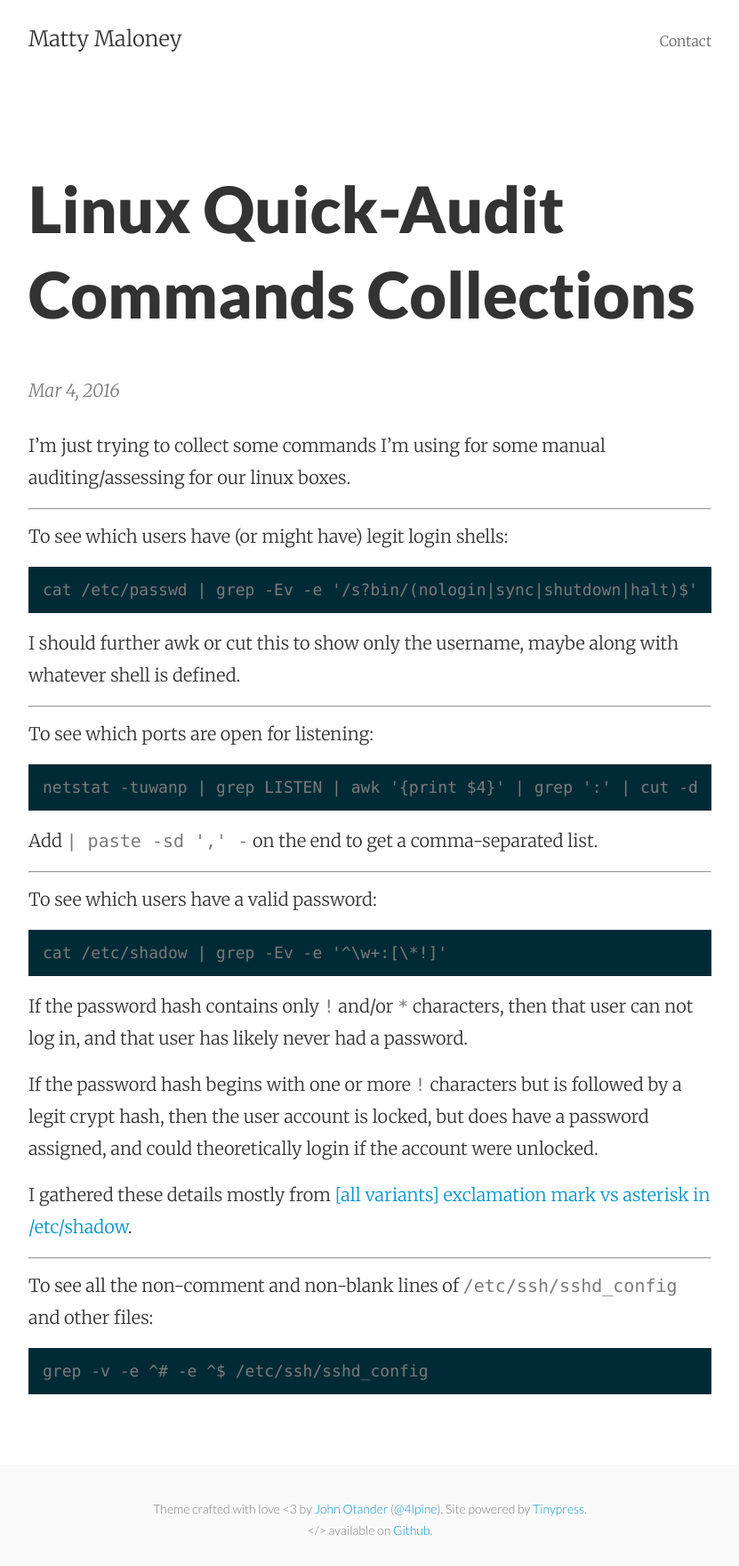
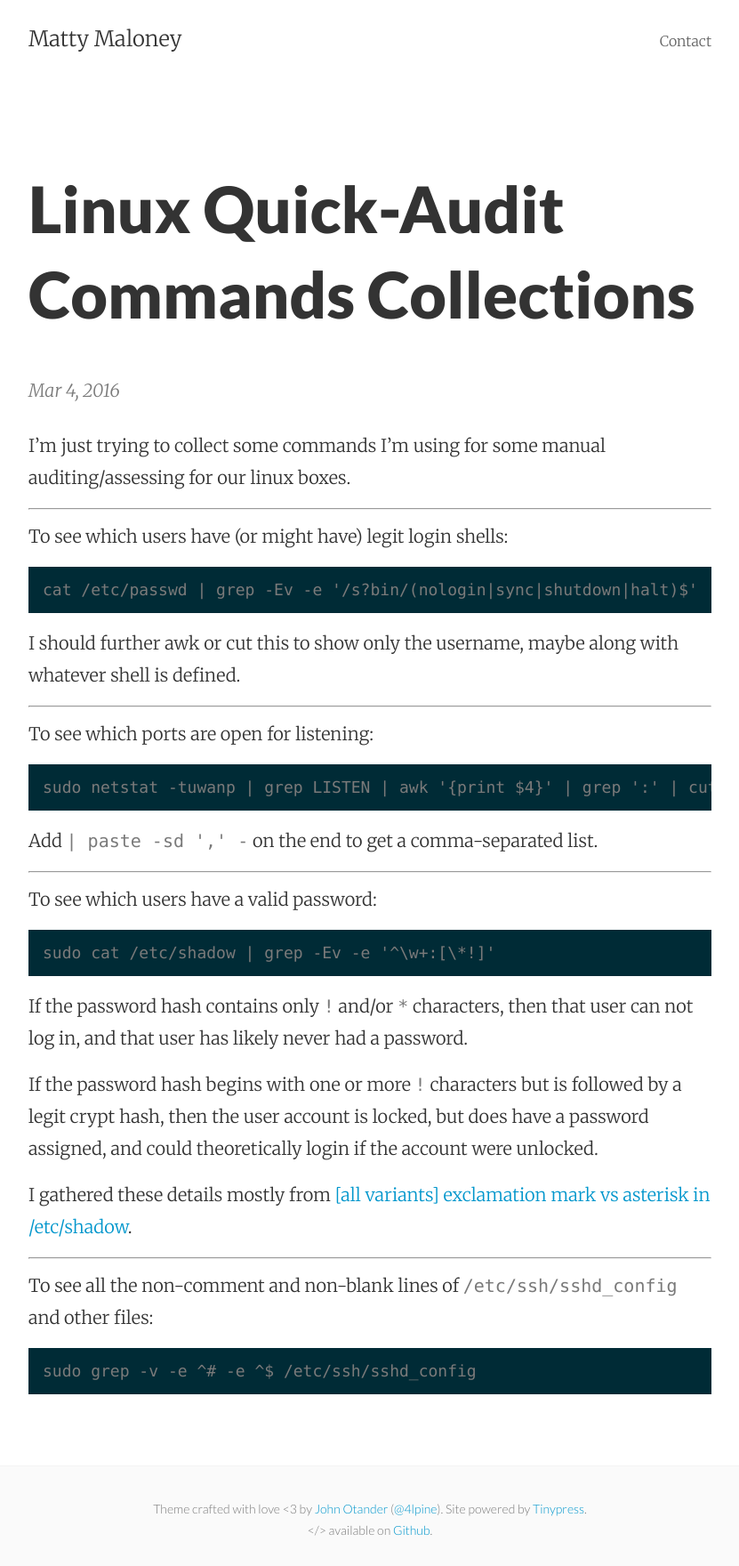
Before and after one commit to mattymaloney/mattymaloney.github.io, a Jekyll site: the page built from _posts/2016-03-04-linux-quick-audit.md, in a window 1280 px wide. Shown: the whole page at 89% size, without its empty margins (224-1055 px from the left). Built offline with Jekyll 4.4.1, drawn with Linux system fonts in a browser that asks for light colours.

Commit message:
Updated 2016-03-04-linux-quick-audit.md

````diff
--- a/_posts/2016-03-04-linux-quick-audit.md
+++ b/_posts/2016-03-04-linux-quick-audit.md
@@ -3,6 +3,7 @@ published: true
 layout: post
 title: "Linux Quick-Audit Commands Collections"
 ---
+
 
 I'm just trying to collect some commands I'm using for some manual auditing/assessing for our linux boxes.
 
@@ -21,7 +22,7 @@ I should further awk or cut this to show only the username, maybe along with wha
 To see which ports are open for listening:
 
 ```
-netstat -tuwanp | grep LISTEN | awk '{print $4}' | grep ':' | cut -d ':' -f 2,4 | cut -d ':' -f 2 | uniq | sort -n
+sudo netstat -tuwanp | grep LISTEN | awk '{print $4}' | grep ':' | cut -d ':' -f 2,4 | cut -d ':' -f 2 | sort -n | uniq
 ```
 
 Add `| paste -sd ',' -` on the end to get a comma-separated list.
@@ -31,7 +32,7 @@ Add `| paste -sd ',' -` on the end to get a comma-separated list.
 To see which users have a valid password:
 
 ```
-cat /etc/shadow | grep -Ev -e '^\w+:[\*!]'
+sudo cat /etc/shadow | grep -Ev -e '^\w+:[\*!]'
 ```
 
 If the password hash contains only `!` and/or `*` characters, then that user can not log in, and that user has likely never had a password.
@@ -45,5 +46,5 @@ I gathered these details mostly from [\[all variants\] exclamation mark vs aster
 To see all the non-comment and non-blank lines of `/etc/ssh/sshd_config` and other files:
 
 ```
-grep -v -e ^# -e ^$ /etc/ssh/sshd_config
+sudo grep -v -e ^# -e ^$ /etc/ssh/sshd_config
 ```
````
